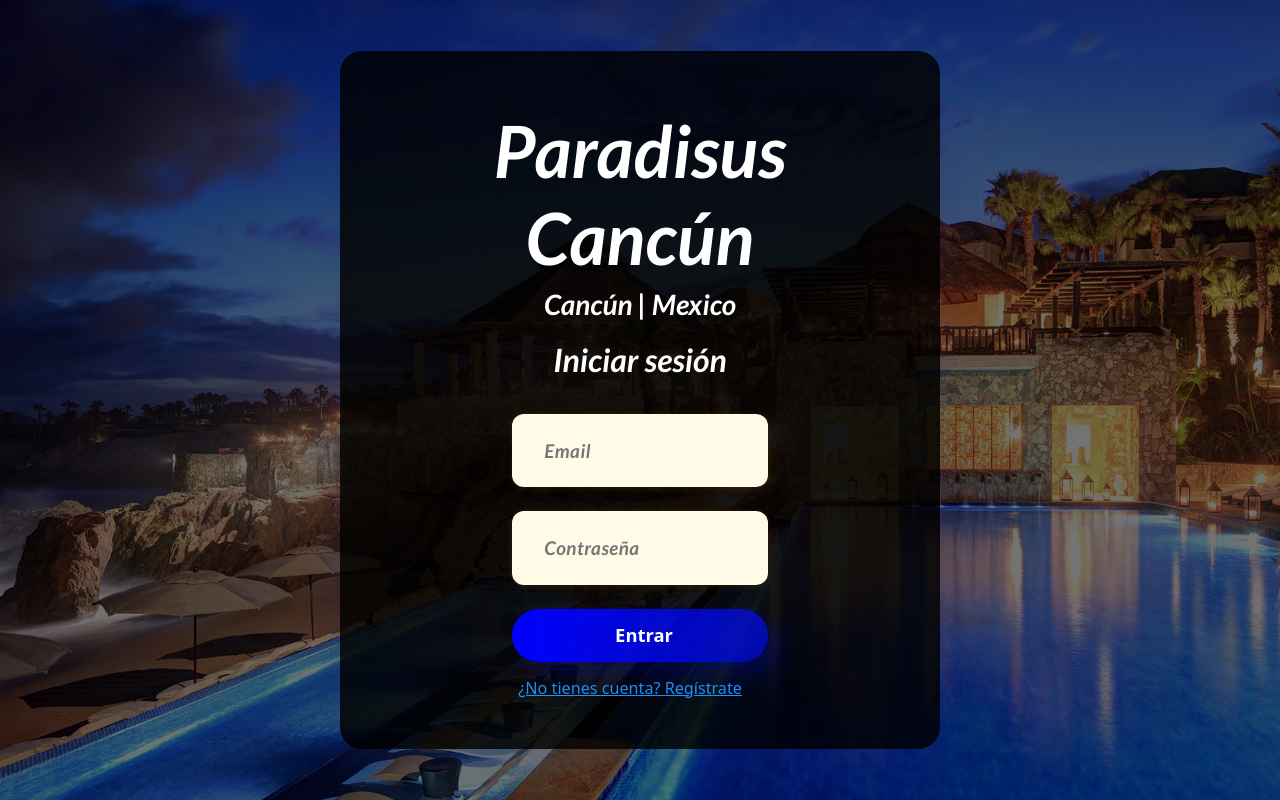
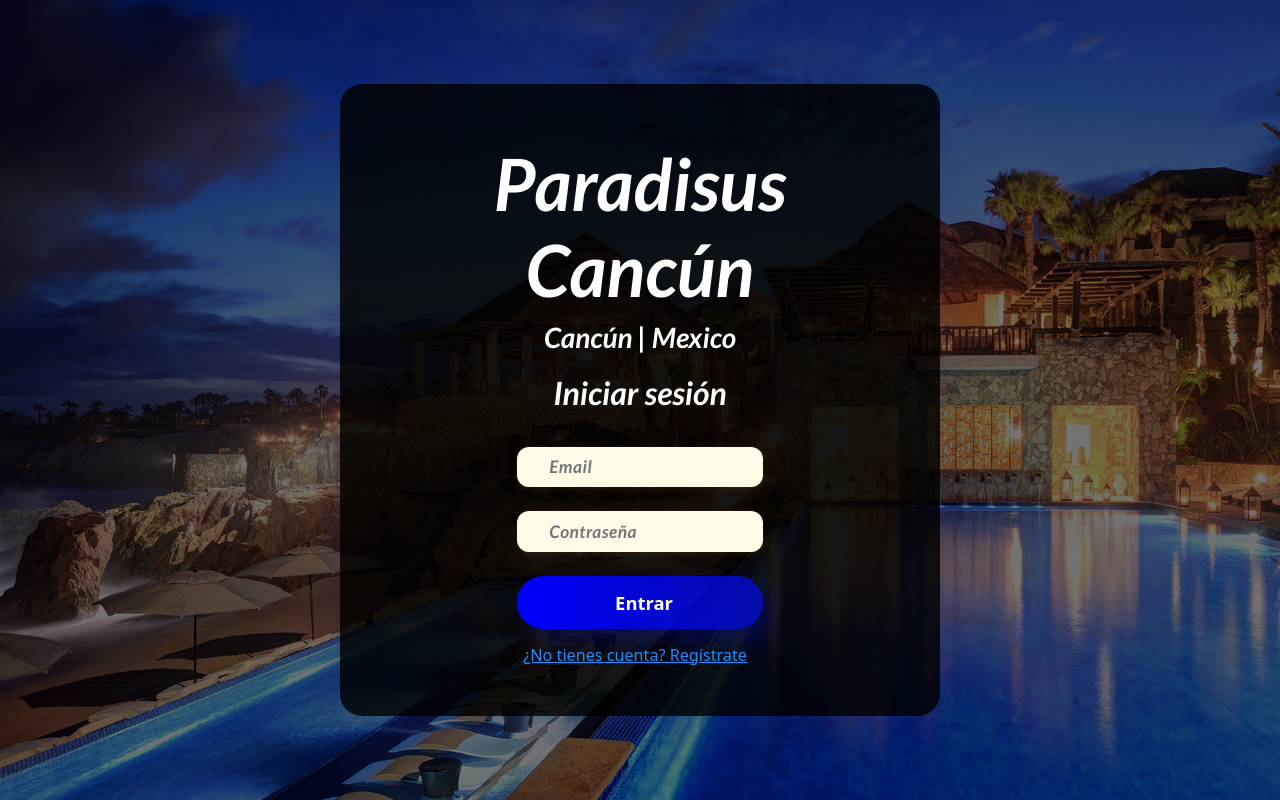
Before and after one commit to mateojaramillo1/Angularproyect, an Angular app: page /login in a window 1280 px wide. Built offline with nearby package versions, Linux system fonts and the light colour scheme.

Commit message:
ajustes al frontend

```diff
--- a/src/app/login/login.component.css
+++ b/src/app/login/login.component.css
@@ -66,9 +66,9 @@
 	border-radius: 12px;
 	margin-bottom: 1.5rem;
 	box-shadow: 0 1px 6px rgba(255, 168, 51, 0.13);
-	padding: 0.4rem 1.2rem;
+	padding: 0.1rem 1.2rem;
 	width: 100%;
-	max-width: 520px;
+	max-width: 700px;
 }
 
 .input-icon-home {
@@ -83,8 +83,8 @@
 	outline: none;
 	box-shadow: none;
 	width: 100%;
-	font-size: 1.18rem;
-	padding: 1rem 0.2rem;
+	font-size: 1.08rem;
+	padding: 0.35rem 0.2rem;
 	color: #222;
 	font-family: 'Nunito', 'Lato', sans-serif;
 	letter-spacing: 0.5px;
```
